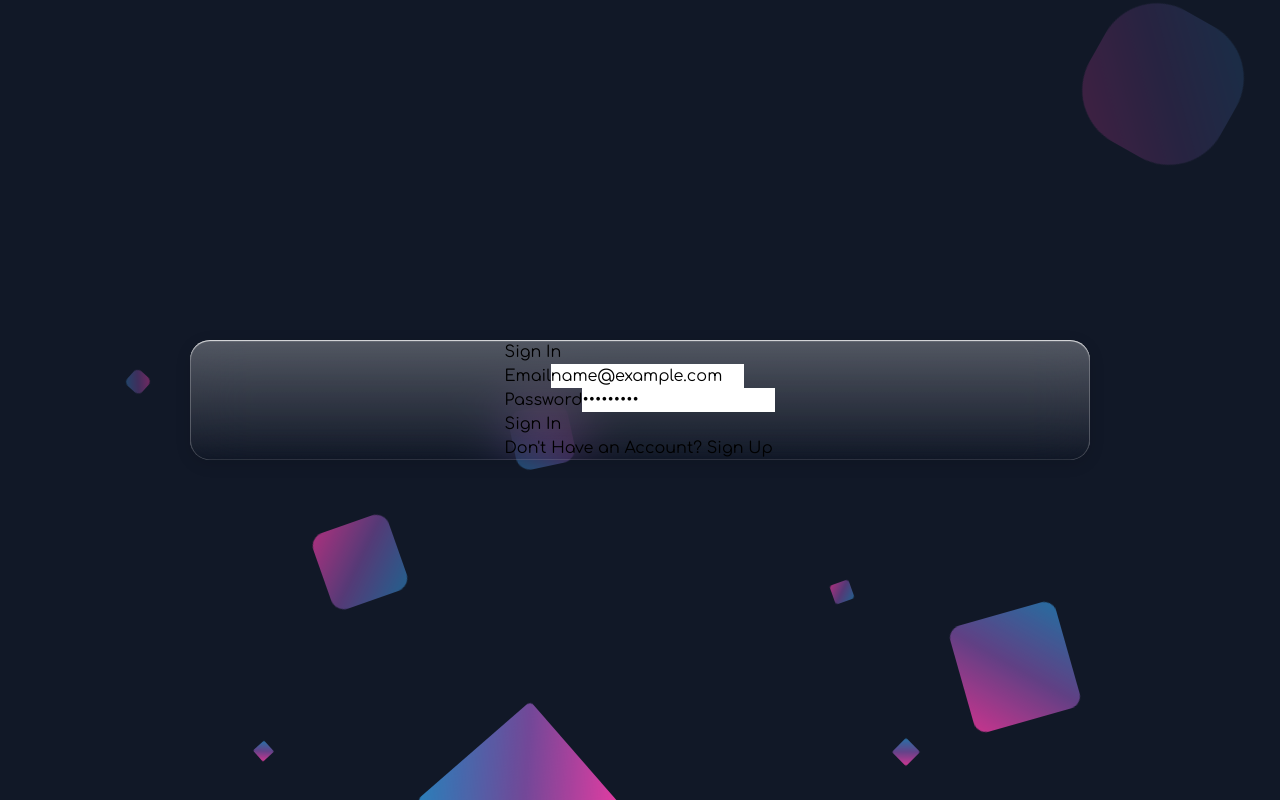
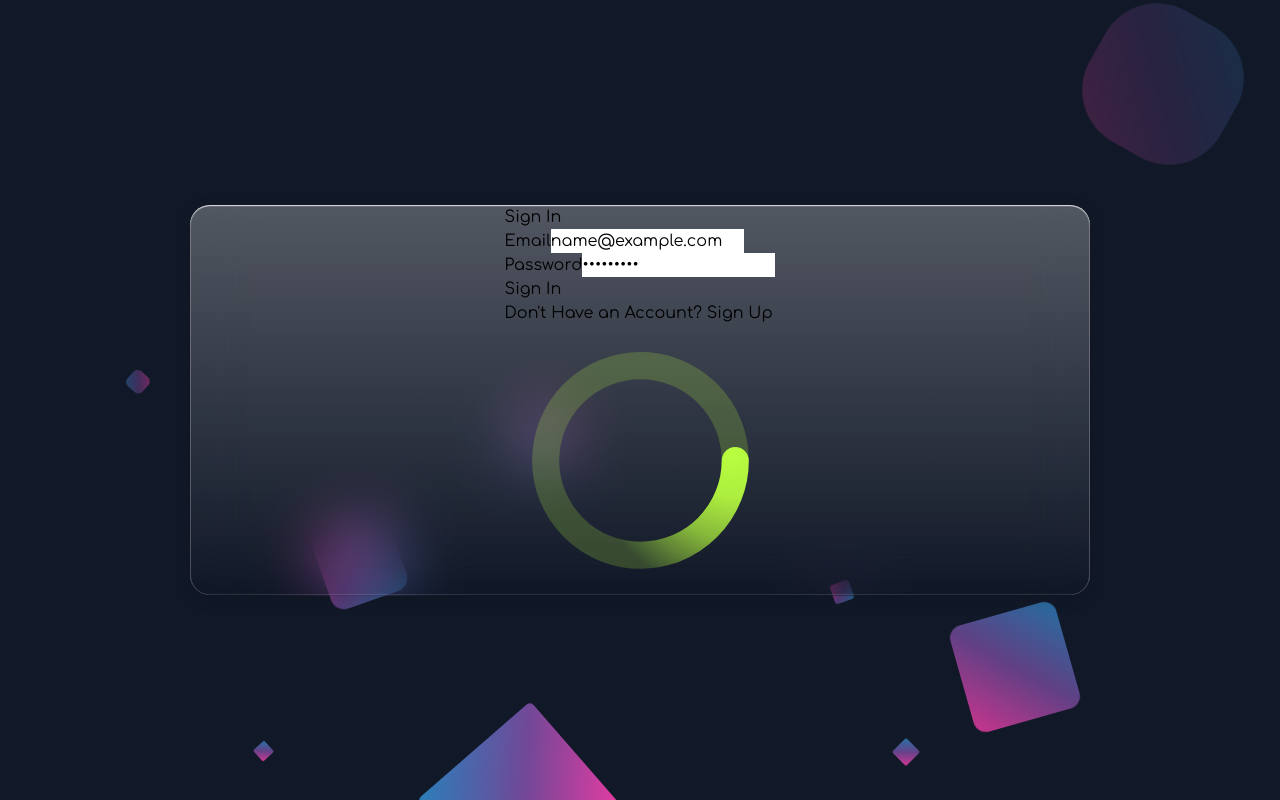
Before and after one commit to HarshPathak11/CodoShrine, a React (Vite) app in the folder frontend/: page /login in a window 1280 px wide. Both pictures are taken after typing "name@example.com", "Sample123" into the empty fields and a click on the button "Sign In". Built offline with nearby package versions, Linux system fonts and the light colour scheme; no server answers.

Commit message:
added loader

```diff
--- a/frontend/src/components/signin.jsx
+++ b/frontend/src/components/signin.jsx
@@ -5,11 +5,13 @@ import { useNavigate } from 'react-router-dom';
 const SignInForm = () => {
   const [email,setEmail]=React.useState("");
   const [password,setPassword]=React.useState("");
+  const [load,setLoad]=React.useState(false)
 
   const navigate=useNavigate();
   async function formonSubmit(event){
     //  console.log(event)
       event.preventDefault();
+      setLoad(true)
       const response= await fetch('https://codeshrine.onrender.com/signin',{
         method: 'POST',
         headers: {
@@ -24,12 +26,14 @@ const SignInForm = () => {
       if(response.ok){
         const dataset=await response.json();
         // console.log(dataset)
+        setLoad(false)
         return navigate('/dash',{state:{username:dataset.username,email:dataset.email,platformProfiles:dataset.platformProfiles}})
       }
       else{
         alert("Email or Password dont match! Try Again.")
         setEmail("");
         setPassword("");
+        setLoad(false)
       }
   }
   return (
@@ -50,6 +54,7 @@ const SignInForm = () => {
           navigate('/register')
         }} className="m-2 bg-red-500 hover:bg-blue-600 text-white font-bold py-2 px-4 rounded focus:outline-none focus:shadow-outline">Don't Have an Account? Sign Up</div>
         </div>
+        { load && <div className='flex justify-center'><svg xmlns="http://www.w3.org/2000/svg" className='h-10' viewBox="0 0 200 200"><radialGradient id="a10" cx=".66" fx=".66" cy=".3125" fy=".3125" gradientTransform="scale(1.5)"><stop offset="0" stop-color="#B9FF40"></stop><stop offset=".3" stop-color="#B9FF40" stop-opacity=".9"></stop><stop offset=".6" stop-color="#B9FF40" stop-opacity=".6"></stop><stop offset=".8" stop-color="#B9FF40" stop-opacity=".3"></stop><stop offset="1" stop-color="#B9FF40" stop-opacity="0"></stop></radialGradient><circle transform-origin="center" fill="none" stroke="url(#a10)" stroke-width="20" stroke-linecap="round" stroke-dasharray="200 1000" stroke-dashoffset="0" cx="100" cy="100" r="70"><animateTransform type="rotate" attributeName="transform" calcMode="spline" dur="2" values="360;0" keyTimes="0;1" keySplines="0 0 1 1" repeatCount="indefinite"></animateTransform></circle><circle transform-origin="center" fill="none" opacity=".2" stroke="#B9FF40" stroke-width="20" stroke-linecap="round" cx="100" cy="100" r="70"></circle></svg></div>}
       </form>
     </div>
   );
--- a/frontend/src/components/signup.jsx
+++ b/frontend/src/components/signup.jsx
@@ -5,13 +5,14 @@ const SignUpForm = () => {
   const[email,setEmail]=React.useState("");
   const [password,setPassword]=React.useState("");
   const [confirmPassword,setConfirm]=React.useState("");
+  const [load,setLoad]=React.useState(false)
 
   const navigate=useNavigate();
 
   async function formOnRegister(event){
     event.preventDefault();
     // console.log("ho");
-
+    setLoad(true)
     const response=await fetch("https://codeshrine.onrender.com/signup",{
       method:'POST',
       headers:{
@@ -29,10 +30,12 @@ const SignUpForm = () => {
     if(response.ok){
       const dataset=await response.json();
       // console.log(dataset)
+      setLoad(false)
       return navigate('/dash',{state:{username:dataset.username,email:dataset.email,platformProfiles:dataset.platformProfiles}})
     }
     else{
       alert("Username or Email already taken!")
+      setLoad(false)
     }
   }
   return (
@@ -61,6 +64,7 @@ const SignUpForm = () => {
           navigate('/login')
         }} className="m-2 bg-red-500 hover:bg-blue-600 text-white font-bold py-2 px-4 rounded focus:outline-none focus:shadow-outline">Already Have an Account? Sign In</div>
         </div>
+        {load && <div className='flex justify-center'><svg xmlns="http://www.w3.org/2000/svg" className='h-10' viewBox="0 0 200 200"><radialGradient id="a10" cx=".66" fx=".66" cy=".3125" fy=".3125" gradientTransform="scale(1.5)"><stop offset="0" stop-color="#B9FF40"></stop><stop offset=".3" stop-color="#B9FF40" stop-opacity=".9"></stop><stop offset=".6" stop-color="#B9FF40" stop-opacity=".6"></stop><stop offset=".8" stop-color="#B9FF40" stop-opacity=".3"></stop><stop offset="1" stop-color="#B9FF40" stop-opacity="0"></stop></radialGradient><circle transform-origin="center" fill="none" stroke="url(#a10)" stroke-width="20" stroke-linecap="round" stroke-dasharray="200 1000" stroke-dashoffset="0" cx="100" cy="100" r="70"><animateTransform type="rotate" attributeName="transform" calcMode="spline" dur="2" values="360;0" keyTimes="0;1" keySplines="0 0 1 1" repeatCount="indefinite"></animateTransform></circle><circle transform-origin="center" fill="none" opacity=".2" stroke="#B9FF40" stroke-width="20" stroke-linecap="round" cx="100" cy="100" r="70"></circle></svg></div>}
       </form>
     </div>
   );
```
